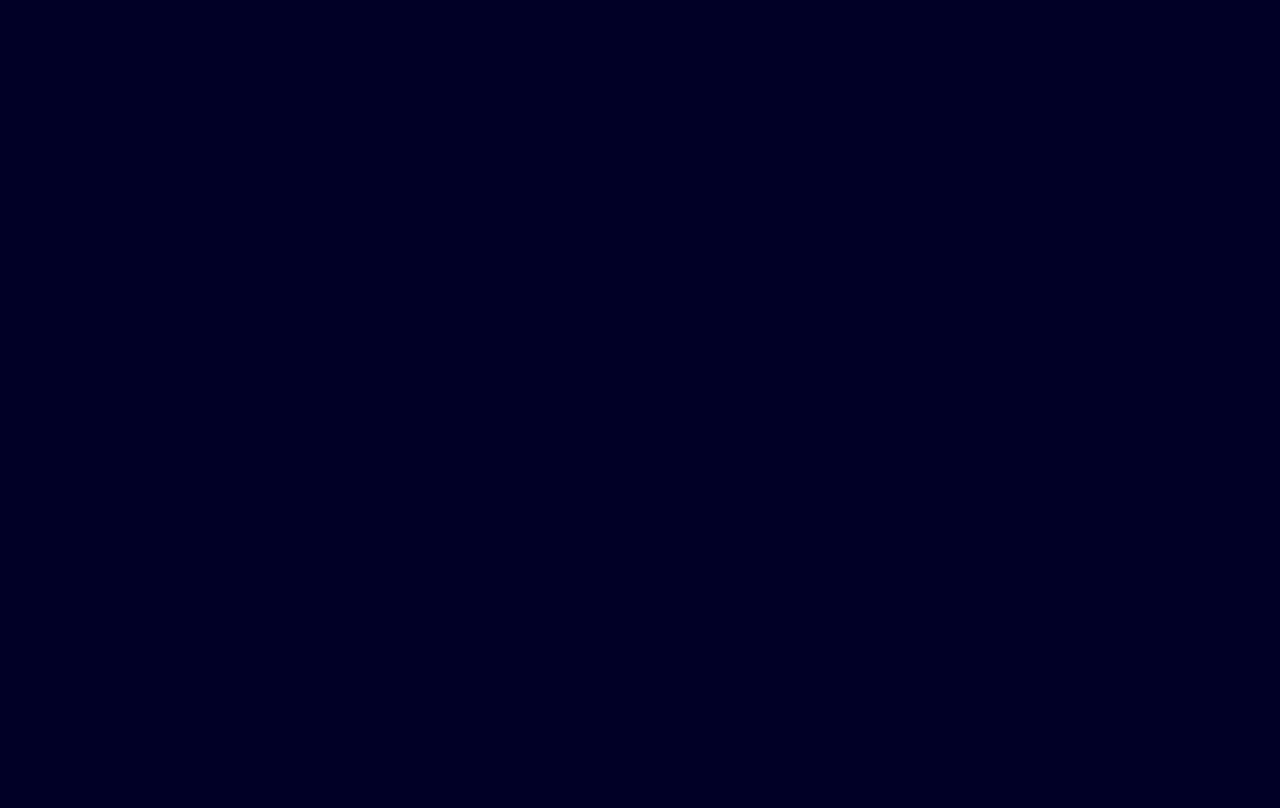
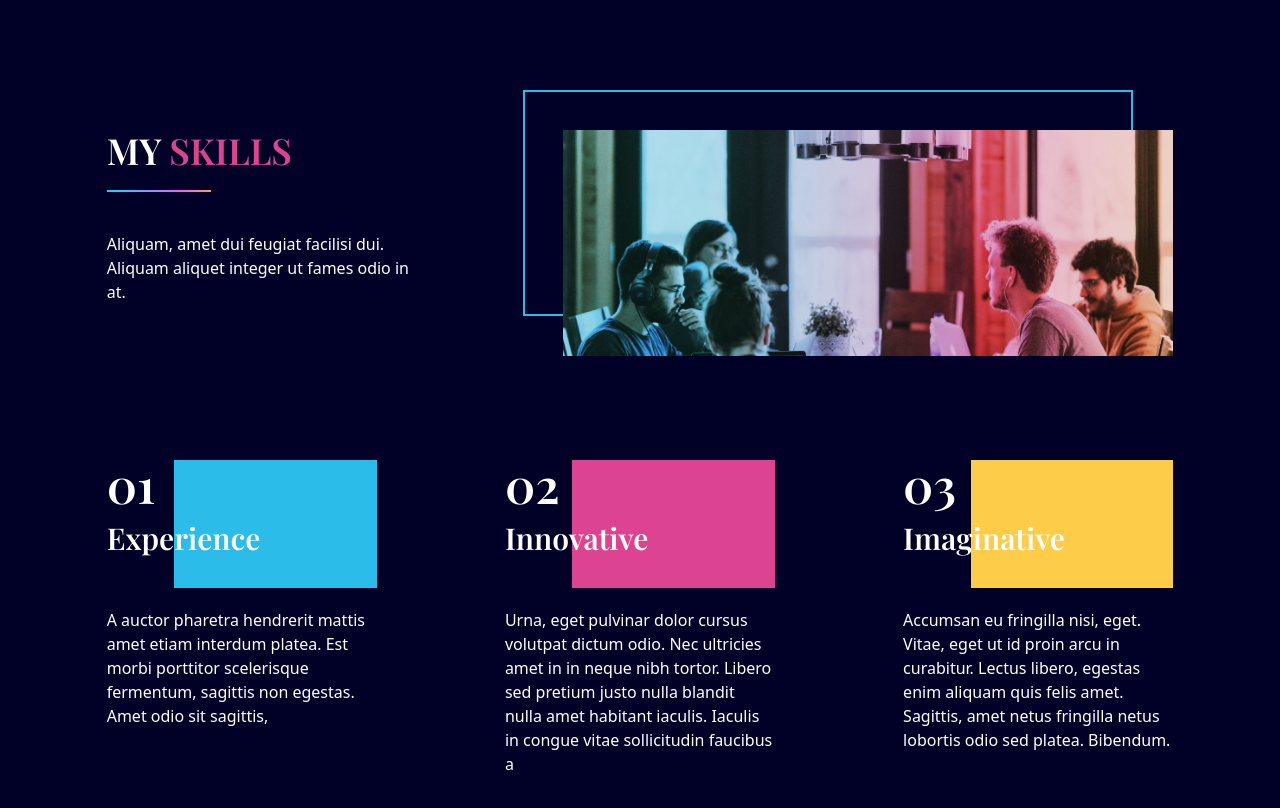
Before and after one commit to Majumder99/react-portfolio-website, a React (Vite) app: page / in a window 1280 px wide. Shown: the part 840-1648 px from the top of the page. Before the commit the page ends 800 px from the top, so only its background shows below. Built offline with nearby package versions, Linux system fonts and the light colour scheme.

Commit message:
skills page done

```diff
--- a/src/App.jsx
+++ b/src/App.jsx
@@ -3,6 +3,8 @@
 import DotGroup from "./scenes/DotGroup";
 import Navbar from "./scenes/Navbar";
 import Landing from "./scenes/Landing";
+import MySkills from "./scenes/MySkills";
+import LineGradient from "./components/LineGradient";
 
 function App() {
   const [selectedPage, setSelectedPage] = useState("home");
@@ -36,7 +38,13 @@
             />
           )}
           {/* Hero page  */}
+          {/* setSelectedPage function just pathaya dichi for contact er jnno  */}
           <Landing setSelectedPage={setSelectedPage} />
+        </div>
+        {/* Divider or horizontal  */}
+        <LineGradient />
+        <div className="w-5/6 mx-auto md:h-full">
+          <MySkills />
         </div>
       </div>
     </>
--- /dev/null
+++ b/src/components/LineGradient.jsx
@@ -0,0 +1,11 @@
+import React from "react";
+
+const LineGradient = ({ width = "w-full" }) => {
+  return (
+    <>
+      <div className={`h-0.5 ${width} bg-gradient-rainblue`}></div>
+    </>
+  );
+};
+
+export default LineGradient;
--- /dev/null
+++ b/src/scenes/MySkills.jsx
@@ -0,0 +1,139 @@
+import LineGradient from "../components/LineGradient";
+import useMediaQuery from "../hooks/useMediaQuery";
+import { motion } from "framer-motion";
+import SkillImg from "../assets/skills-image.png";
+import SkillImg2 from "../assets/skills-image.png";
+
+const MySkills = () => {
+  const isAboveLarge = useMediaQuery("(min-width: 1060px)");
+  return (
+    <section id="skills" className="pt-10 pb-24">
+      {/* HEADER AND IMAGE SECTION */}
+      <div className="md:flex md:justify-between md:gap-16 mt-32">
+        <motion.div
+          className="md:w-1/3"
+          initial="hidden"
+          whileInView="visible"
+          viewport={{ once: true, amount: 0.5 }}
+          transition={{ duration: 0.5 }}
+          variants={{
+            hidden: { opacity: 0, x: -50 },
+            visible: { opacity: 1, x: 0 },
+          }}
+        >
+          <p className="font-playfair font-semibold text-4xl mb-5">
+            MY <span className="text-red">SKILLS</span>
+          </p>
+          <LineGradient width="w-1/3" />
+          <p className="mt-10 mb-7">
+            Aliquam, amet dui feugiat facilisi dui. Aliquam aliquet integer ut
+            fames odio in at.
+          </p>
+        </motion.div>
+
+        <div className="mt-16 md:mt-0">
+          {isAboveLarge ? (
+            <div
+              className="relative z-0 ml-20 before:absolute before:-top-10 before:-left-10
+              before:w-full before:h-full before:border-2 before:border-blue before:z-[-1]"
+            >
+              <img alt="skills" className="z-10" src={SkillImg2} />
+            </div>
+          ) : (
+            <img alt="skills" className="z-10" src={SkillImg} />
+          )}
+        </div>
+      </div>
+
+      {/* SKILLS */}
+      <div className="md:flex md:justify-between mt-16 gap-32">
+        {/* EXPERIENCE */}
+        <motion.div
+          className="md:w-1/3 mt-10"
+          initial="hidden"
+          whileInView="visible"
+          viewport={{ once: true, amount: 0.5 }}
+          transition={{ duration: 0.5 }}
+          variants={{
+            hidden: { opacity: 0, y: 50 },
+            visible: { opacity: 1, y: 0 },
+          }}
+        >
+          <div className="relative h-32">
+            <div className="z-10">
+              <p className="font-playfair font-semibold text-5xl">01</p>
+              <p className="font-playfair font-semibold text-3xl mt-3">
+                Experience
+              </p>
+            </div>
+            <div className="w-1/2 md:w-3/4 h-32 bg-blue absolute right-0 top-0 z-[-1]" />
+          </div>
+          <p className="mt-5">
+            A auctor pharetra hendrerit mattis amet etiam interdum platea. Est
+            morbi porttitor scelerisque fermentum, sagittis non egestas. Amet
+            odio sit sagittis,
+          </p>
+        </motion.div>
+
+        {/* INNOVATIVE */}
+        <motion.div
+          className="md:w-1/3 mt-10"
+          initial="hidden"
+          whileInView="visible"
+          viewport={{ once: true, amount: 0.5 }}
+          transition={{ delay: 0.2, duration: 0.5 }}
+          variants={{
+            hidden: { opacity: 0, y: 50 },
+            visible: { opacity: 1, y: 0 },
+          }}
+        >
+          <div className="relative h-32">
+            <div className="z-10">
+              <p className="font-playfair font-semibold text-5xl">02</p>
+              <p className="font-playfair font-semibold text-3xl mt-3">
+                Innovative
+              </p>
+            </div>
+            <div className="w-1/2 md:w-3/4 h-32 bg-red absolute right-0 top-0 z-[-1]" />
+          </div>
+          <p className="mt-5">
+            Urna, eget pulvinar dolor cursus volutpat dictum odio. Nec ultricies
+            amet in in neque nibh tortor. Libero sed pretium justo nulla blandit
+            nulla amet habitant iaculis. Iaculis in congue vitae sollicitudin
+            faucibus a
+          </p>
+        </motion.div>
+        {/* IMAGINATIVE */}
+        <motion.div
+          className="md:w-1/3 mt-10"
+          initial="hidden"
+          whileInView="visible"
+          viewport={{ once: true, amount: 0.5 }}
+          transition={{ delay: 0.4, duration: 0.5 }}
+          variants={{
+            hidden: { opacity: 0, y: 50 },
+            visible: { opacity: 1, y: 0 },
+          }}
+        >
+          <div className="relative h-32">
+            <div className="z-10">
+              <p className="font-playfair font-semibold text-5xl">03</p>
+              <p className="font-playfair font-semibold text-3xl mt-3">
+                Imaginative
+              </p>
+            </div>
+            <div className="w-1/2 md:w-3/4 h-32 bg-yellow absolute right-0 top-0 z-[-1]" />
+          </div>
+          <p className="mt-5">
+            Accumsan eu fringilla nisi, eget. Vitae, eget ut id proin arcu in
+            curabitur. Lectus libero, egestas enim aliquam quis felis amet.
+            Sagittis, amet netus fringilla netus lobortis odio sed platea.
+            Bibendum.
+          </p>
+        </motion.div>
+      </div>
+    </section>
+  );
+};
+
+export default MySkills;
```
Also changed, not shown: 1 other file (tests, documents, lock files or other folders).
